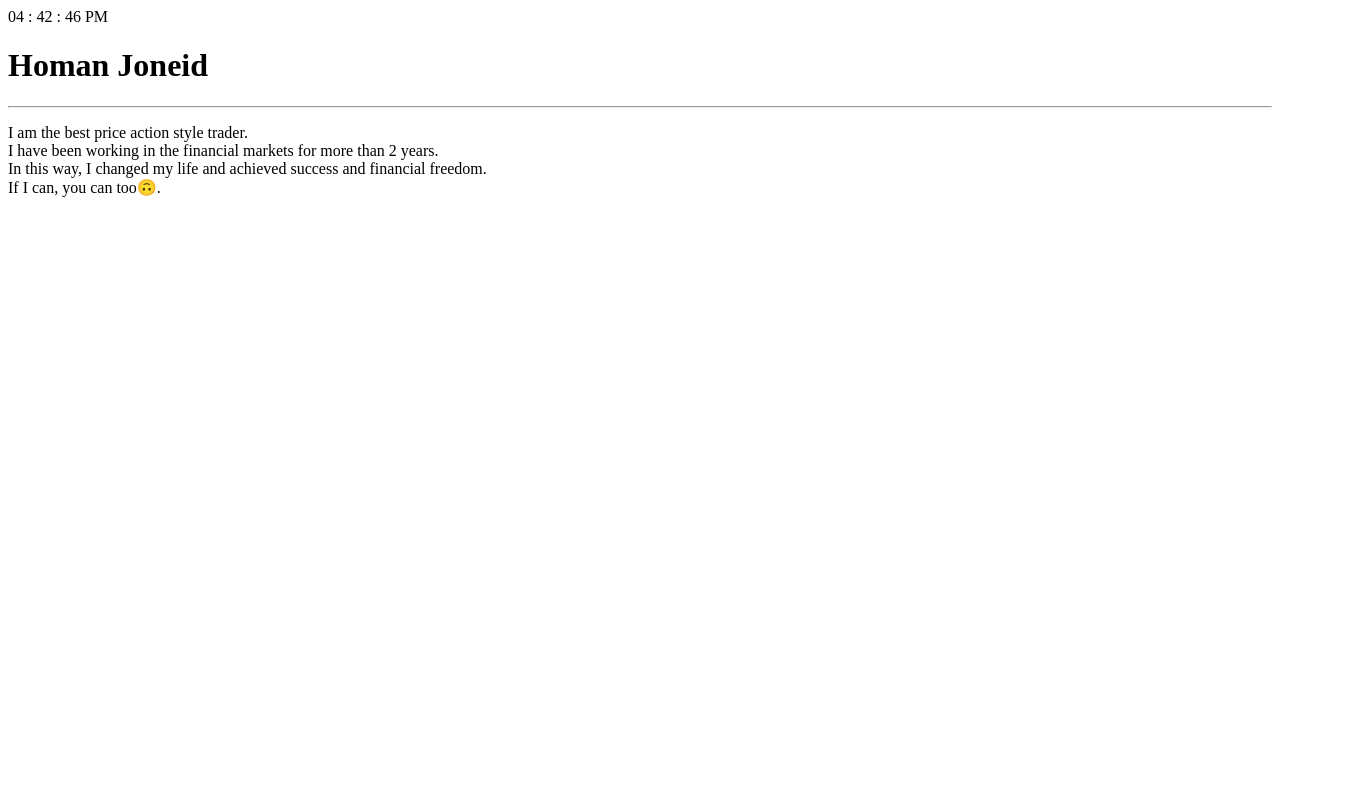
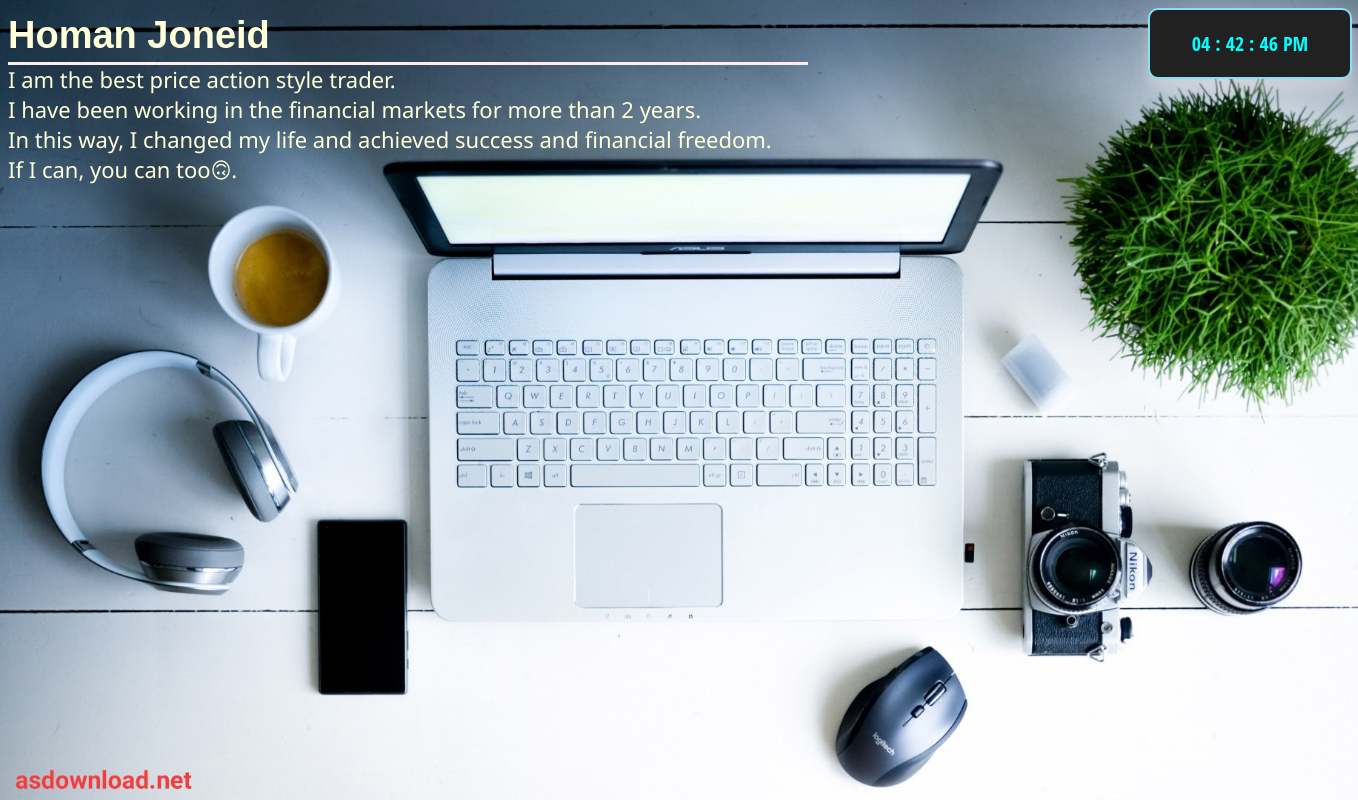
Before and after one commit to homanfx/homanfx80.github.io, a plain HTML site: page index.html in a window 1280 px wide. Shown: the whole page, 1358 px wide, since content can reach past the window. Drawn offline with nearby package versions, Linux system fonts and the light colour scheme; a script that the page names is missing.

Commit message:
Update index.html

```diff
--- a/index.html
+++ b/index.html
@@ -99,6 +99,102 @@ https://homanfx.github.io/homanfx80.github.io/ -->
     src="https://c.statcounter.com/12860497/0/0423e811/1/" alt="Web Analytics"
     referrerPolicy="no-referrer-when-downgrade"></a></div></noscript>
     <!-- End of Statcounter Code -->
+    <style>
+        body{
+            background-image: url(https://s2.uupload.ir/files/back_ms9u.jpg);
+            background-image: url(back1.jpg);
+            background-repeat: no-repeat;
+            background-size: cover;
+            background-attachment: fixed;
+            margin-right: 40px;
+        }
+        /* clock */
+        /* Importing Open Sans Condensed Google font */
+        @import url('https://fonts.googleapis.com/css2?family=Open+Sans+Condensed:wght@300&display=swap');
+        #digital-clock {
+                background-color: #222121;
+                color: aqua;
+                width: 200px;
+                padding-top: 20px;
+                padding-bottom: 20px;
+                margin-left: 1140px;
+                font-family: 'Open Sans Condensed', sans-serif;
+                font-size: 20px;
+                text-align: center;
+                box-shadow: 0 10px 10px 0 rgba(255, 235, 235, 0.2), 0 10px 20px 0 rgba(255, 234, 234, 0.19);
+                border-radius: 10px;
+                border: 2px solid #85e0f7;
+        }
+        hr {
+                display: block;
+                height: 1px;
+                border: 0;
+                border-top: 3px solid #ffeded;
+                width: 800px;
+                margin-right: 550px;
+                margin-top: -20px;
+            }
+        .h{
+                font-size: 38px;
+                margin-top: -65px;
+                color: rgb(255, 255, 217);
+                font-family: Arial, Helvetica, sans-serif;
+        }
+        .text{
+                font-family: 'Segoe UI', Tahoma, Geneva, Verdana, sans-serif;
+               font-size: 22px;
+               color: rgb(255, 255, 217);
+               margin-top: -10px;
+        }
+        .text2{
+                font-family: 'Kokab Medium';
+                color: #222121;
+                font-size: 25px;
+                margin-left: 428px;
+                margin-top: -20px;
+        }
+
+        body{
+                display: grid;
+        }
+
+        .content{
+                display: none;
+            }
+
+            .loading{
+                width: 90px;
+                height: 60px;
+                margin: 3rem auto;
+                display: flex;
+                justify-content: space-around;
+            }
+            .loading div{
+                overflow: hidden;
+                width: 20px;
+                height: 20px;
+                border-radius: 50%;
+                background-color: rgb(207, 207, 2);
+            }
+            .loading div:nth-child(1){
+                animation: scale 0.5s infinite linear;
+                animation-direction: alternate;
+            }
+            .loading div:nth-child(2){
+                animation: scale 0.5s infinite linear;
+                animation-direction: alternate;
+                animation-delay: 0.2s;
+            }
+            .loading div:nth-child(3){
+                animation: scale 0.5s infinite linear;
+                animation-direction: alternate;
+                animation-delay: 0.4s;
+            }
+            @keyframes scale{
+                from{transform: scale(1);}
+                to{transform: scale(1.3);}
+            }
+            </style>
 </div>
 </body>
 </html>
```
